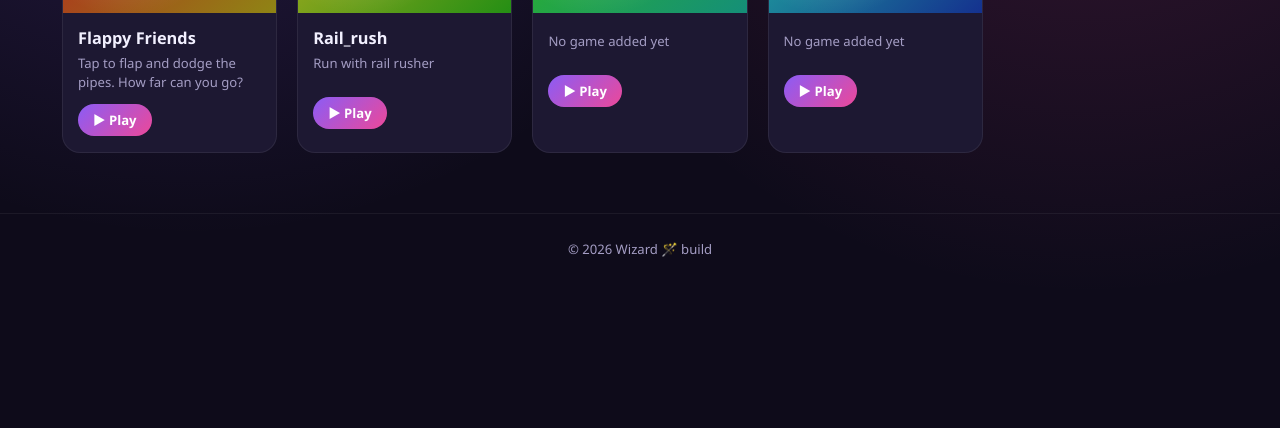
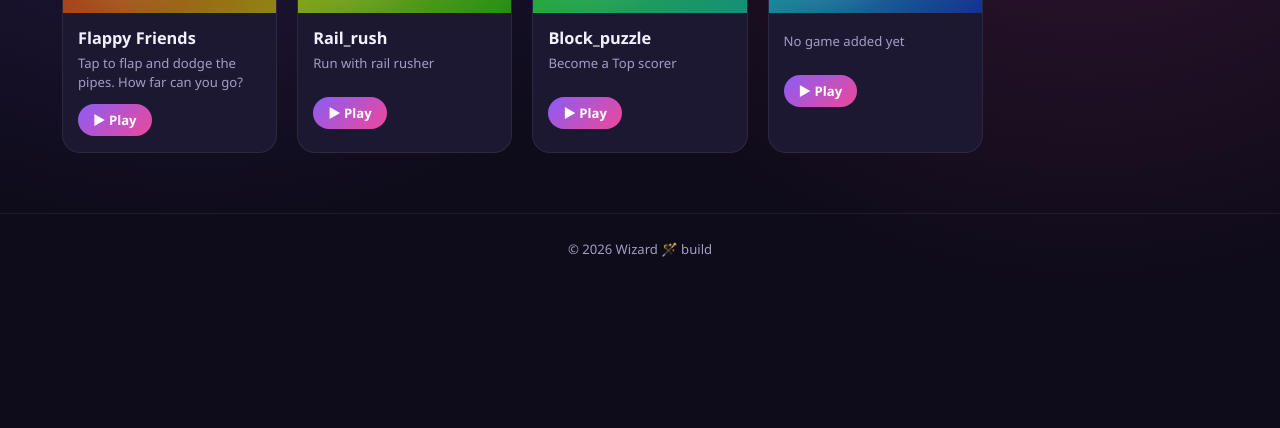
Before and after one commit to ezazkhan12/Floppy-test-3, a plain HTML site: page index.html in a window 1280 px wide. Shown: the part 372-800 px from the top of the page. Drawn offline with Linux system fonts and the light colour scheme.

Commit message:
Add Block Puzzle game details to index.html

```diff
--- a/index.html
+++ b/index.html
@@ -334,12 +334,12 @@ const games = [
 
   /* ---------- EXAMPLE GAME 3 ---------- */
   {
-    title: "",
-    desc:  "No game added yet",
-    link:  "",
+    title: "Block_puzzle",
+    desc:  "Become a Top scorer",
+    link:  "https://ezazkhan12.github.io/Block_puzzle/",
     image: "",
-    emoji: "",
-    tag:   ""
+    emoji: "🧮",
+    tag:   "Arcade"
   },
 
   /* ---------- EXAMPLE GAME 4 ---------- */
```
